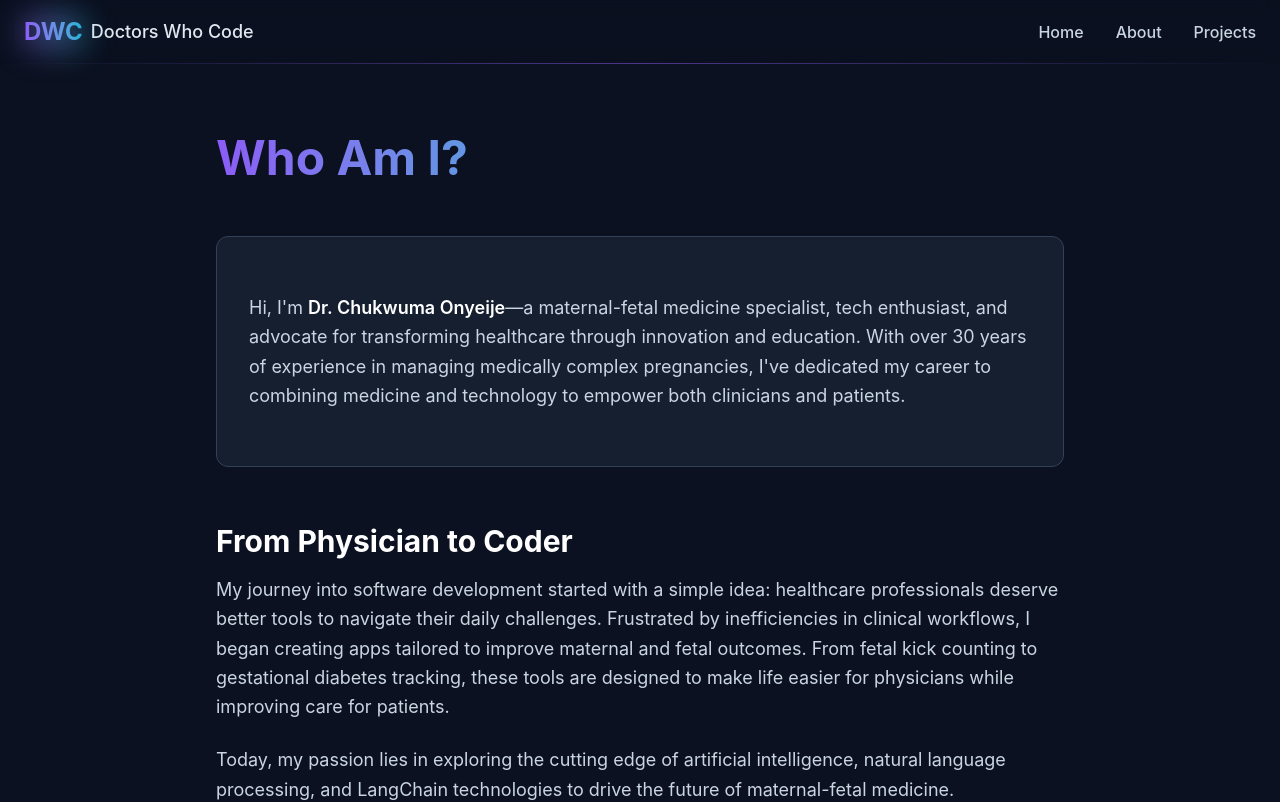
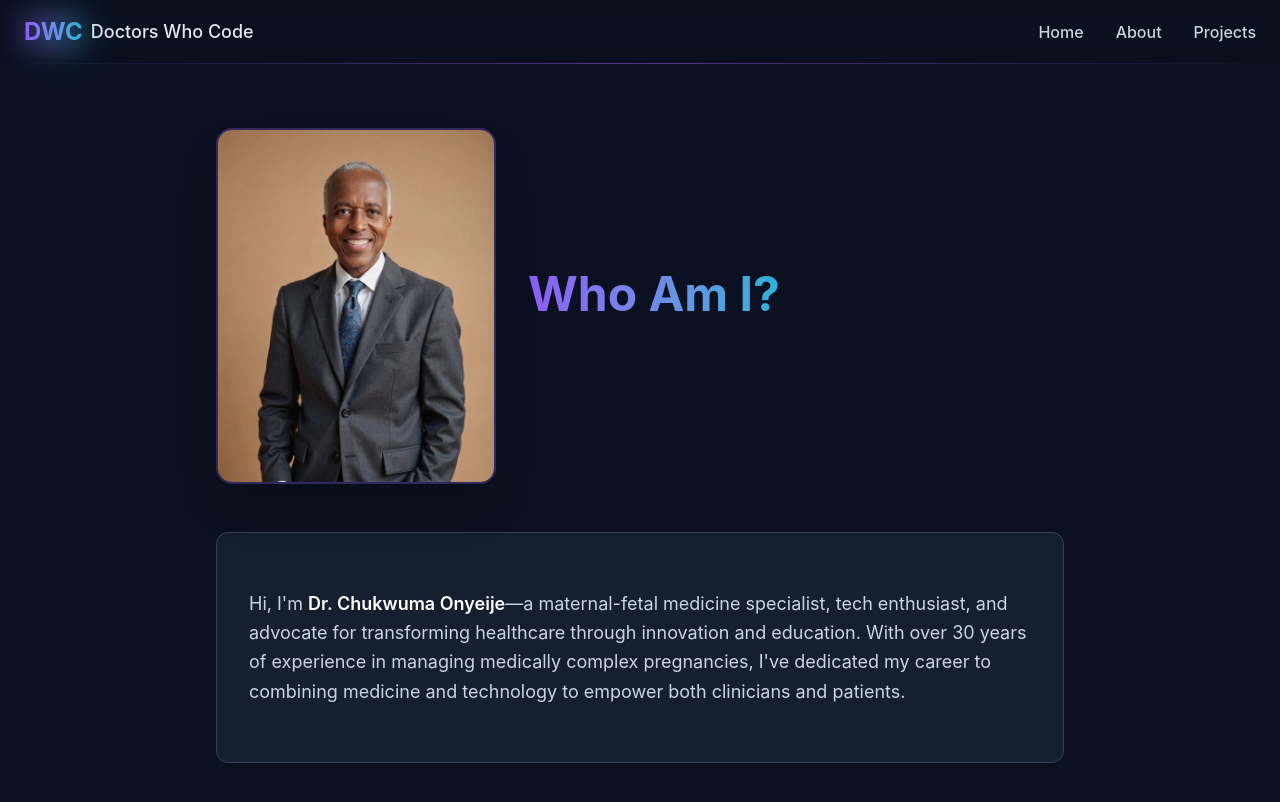
Before and after one commit to chukwumaonyeije/doctors-who-code-headless, a Next.js app: page /about in a window 1280 px wide. Shown: the top 802 px of the page. Built offline with nearby package versions, Linux system fonts and the light colour scheme.

Commit message:
Add professional photo to about page

```diff
--- a/app/about/page.tsx
+++ b/app/about/page.tsx
@@ -1,4 +1,5 @@
 import { Metadata } from "next";
+import Image from "next/image";
 
 export const metadata: Metadata = {
   title: "About - Dr. Chukwuma Onyeije | Doctors Who Code",
@@ -10,9 +11,23 @@ export default function AboutPage() {
     <article className="max-w-4xl mx-auto py-16 px-6">
       {/* Header */}
       <header className="mb-12">
-        <h1 className="text-5xl font-bold bg-gradient-to-r from-primary via-secondary to-primary bg-clip-text text-transparent mb-6 leading-tight">
-          Who Am I?
-        </h1>
+        <div className="flex flex-col md:flex-row items-center gap-8 mb-8">
+          <div className="flex-shrink-0">
+            <Image
+              src="/dr-onyeije.jpg"
+              alt="Dr. Chukwuma Onyeije"
+              width={280}
+              height={280}
+              className="rounded-2xl shadow-2xl border-2 border-primary/30"
+              priority
+            />
+          </div>
+          <div className="flex-1">
+            <h1 className="text-5xl font-bold bg-gradient-to-r from-primary via-secondary to-primary bg-clip-text text-transparent mb-6 leading-tight">
+              Who Am I?
+            </h1>
+          </div>
+        </div>
       </header>
 
       {/* Content */}
```
Also changed, not shown: public/dr-onyeije.jpg (added).
